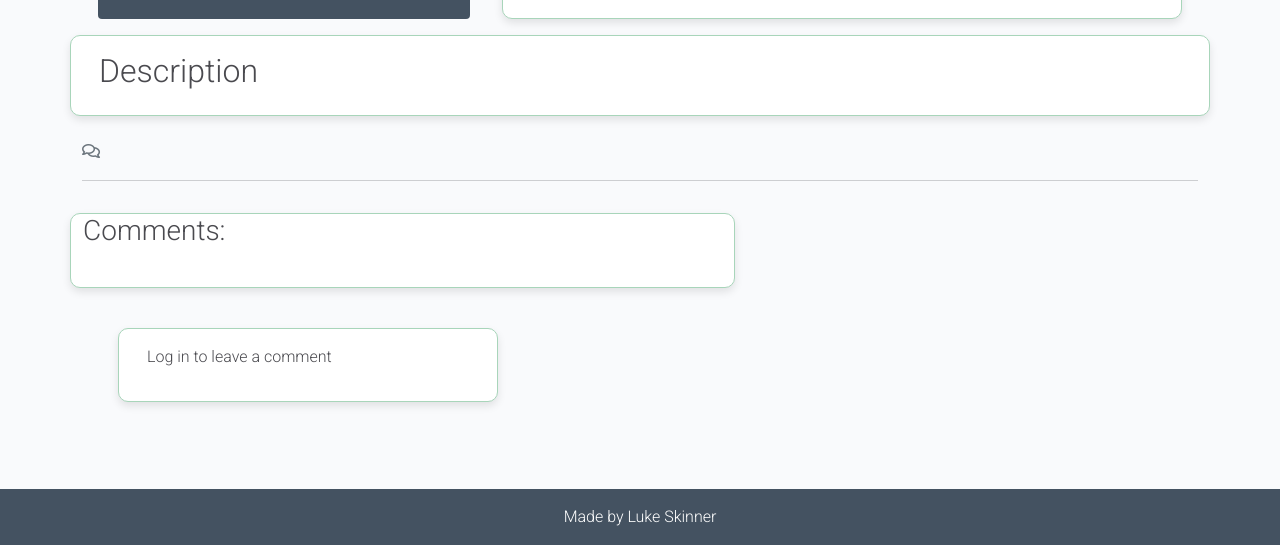
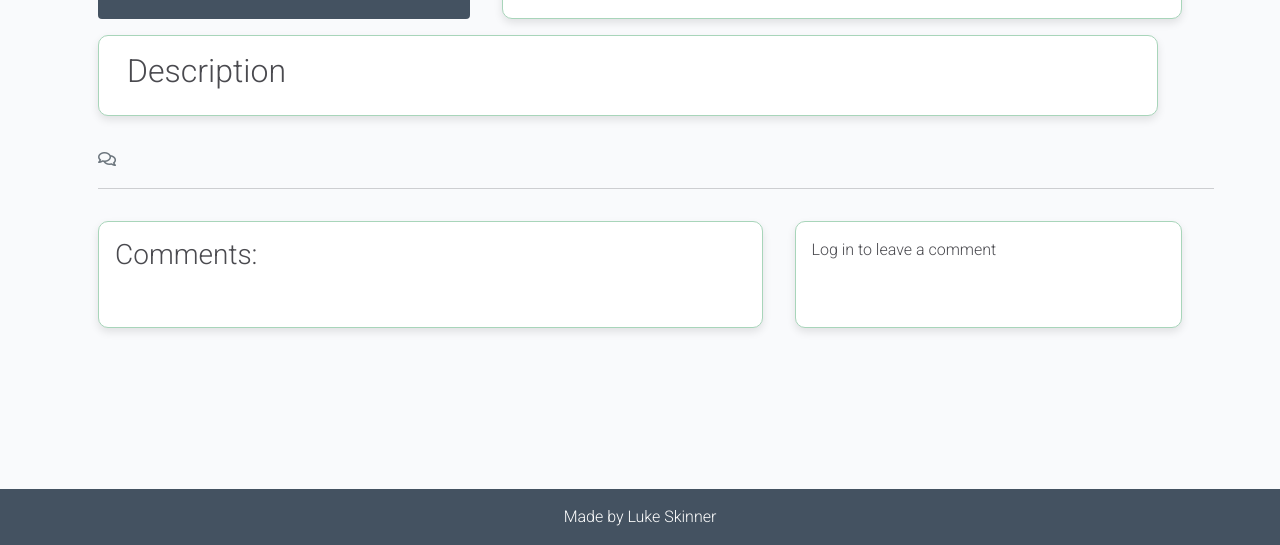
Before and after one commit to laskinner/risk-matrix-builder, a Django app: template risks_outcomes/templates/risks_outcomes/outcome_detail.html in a window 1280 px wide. Shown: the part 255-800 px from the top of the page. Run offline with Django 4.2, Linux system fonts and the light colour scheme; the template is opened without the code that fills it, so the values that code supplies are empty; some libraries are stand-ins or nearby versions.

Commit message:
Updated styling in outcome_detail to match hazard_detail

```diff
--- a/risks_outcomes/templates/risks_outcomes/outcome_detail.html
+++ b/risks_outcomes/templates/risks_outcomes/outcome_detail.html
@@ -22,17 +22,9 @@
           </div>
         </div>
       </div>
-    </div>
-  </div>
-</div>
-
     <!-- Begin container of main body -->
-<div class="container">
-
-
-  <!-- Display the content of the discrption -->
       <div class="row">
-    <div class="col card mb-4  mt-3 left  top">
+        <div class="col card m-3 left top">
           <div class="card-body">
             <h2>Description</h2>
             <article class="card-text">
@@ -43,7 +35,7 @@
       </div>
 
       <!-- Displaying count of comments -->
-  <div class="row">
+      <div class="m-3">
         <div class="col-12">
           <strong class="text-secondary">
             <i class="far fa-comments"></i> {{ comment_count }}
@@ -54,8 +46,7 @@
         </div>
       </div>
       <!-- Displaying Comments -->
-  <div class="row">
-    <div class="col-md-7 card mb-4 mt-3 ">
+      <div class="col-md-3 card mx-3 card-body">
         <h3>Comments:</h3>
         <div class="card-body">
 
@@ -100,7 +91,7 @@
       </div>
 
       <!-- Creating New Comments -->
-    <div class="col-md-4 card mb-4 mt-3 mx-5">
+      <div class="col card mx-3">
         <div class="card-body">
           {% if user.is_authenticated %}
           <h3>Leave a comment:</h3>
@@ -115,6 +106,7 @@
           {% else %}
           <p>Log in to leave a comment</p>
           {% endif %}
+        </div>
       </div>
     </div>
   </div>
```
Lines whose indentation alone changed are shown as unchanged.
